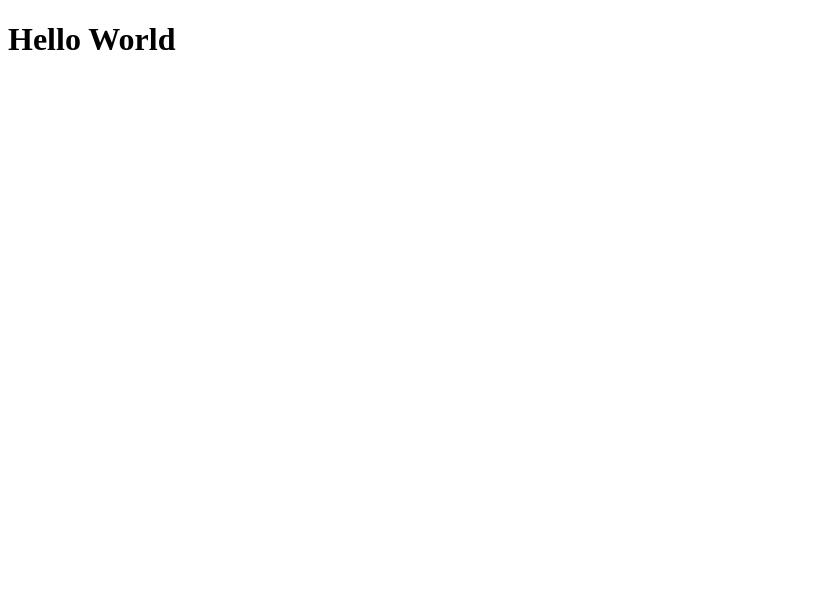
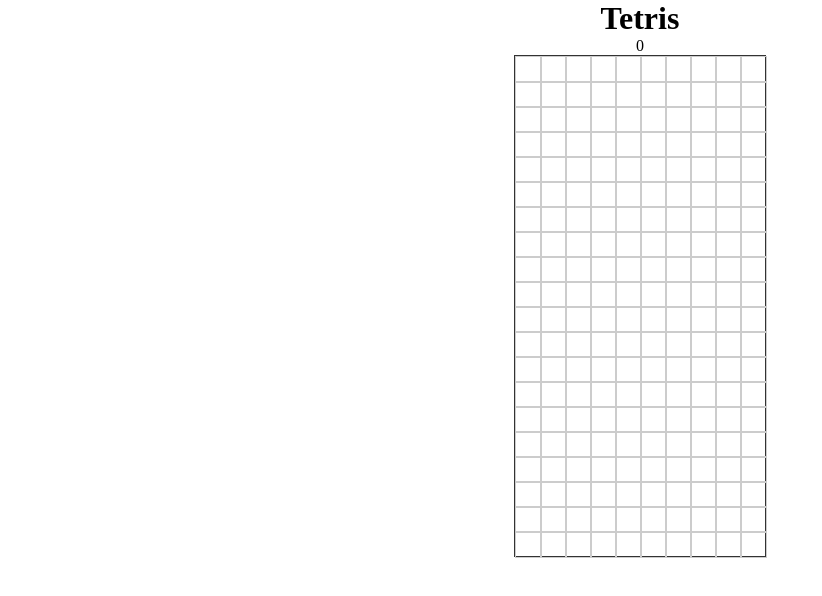
Before and after one commit to Jaek1783/tetrisGame, a Next.js app: page / in a window 1280 px wide. Shown: the top 596 px of the page, without its empty margins (0-822 px from the left). Built offline with nearby package versions, Linux system fonts and the light colour scheme.

Commit message:
게시판테이블 for문을 이용해 구현 / styled-components 설치하여 게시판디자인 구현 / 스타일컴포넌트에러 확인 후 해결

```diff
--- /dev/null
+++ b/components/game-table-matrix.tsx
@@ -0,0 +1,4 @@
+const Matrix = ()=>{
+    return<li></li>
+};
+export default Matrix;
--- /dev/null
+++ b/components/game-table.tsx
@@ -0,0 +1,16 @@
+import Matrix from "./game-table-matrix";
+const GameTable = ({matrix})=>{
+    const matrixLoop = ()=>{
+        let matrixArray = [];
+        for(let i = 0; i < matrix; i++){
+            matrixArray.push(<Matrix key={i}/>);
+        }
+        return matrixArray;
+    }
+    return <li>
+        <ul>
+            {matrixLoop()}
+        </ul>
+    </li>
+}
+export default GameTable;
--- a/package.json
+++ b/package.json
@@ -21,6 +21,10 @@
     "next": "^13.4.4",
     "react": "^18.2.0",
     "react-dom": "^18.2.0",
+    "styled-components": "^5.3.10",
     "typescript": "^5.0.4"
+  },
+  "devDependencies": {
+    "babel-plugin-styled-components": "^2.1.3"
   }
 }
--- a/pages/index.tsx
+++ b/pages/index.tsx
@@ -1,7 +1,47 @@
+import {useState} from 'react';
+import GameTable from '../components/game-table';
+import styles from 'styled-components';
 const HomePage = ()=>{
-    return <div>
-        <h1>Hello World</h1>
+    const [num, setNum] = useState(20);
+    const [matrix, setMatrix] = useState(10);
+    const tableLoop = ()=>{
+        let tableArray = [];
+        for(let i = 0; i < num; i++){
+            tableArray.push(<GameTable key={i} matrix={matrix}/>);
+        }
+        return tableArray;
+    }
+    return <div className='App'>
+        <h1>Tetris</h1>
+        <div className="score">0</div>
+        <PlayGroundStyle>
+            <ul>
+                {tableLoop()}
+            </ul>
+        </PlayGroundStyle>
     </div>
 }
 
 export default HomePage;
+
+const PlayGroundStyle = styles.div`
+ul {
+    border: 1px solid #333;
+    width:250px;
+}
+
+ul > li {
+    width:100%;
+    height:25px;
+}
+
+ul > li > ul {
+    display: flex;
+}
+
+ul >li > ul > li {
+    width:25px;
+    height:25px;
+    outline: 1px solid #ccc;
+}
+`;
--- a/styles/globals.css
+++ b/styles/globals.css
@@ -0,0 +1,13 @@
+* {
+    padding:0;
+    margin:0;
+}
+.App{
+    display:flex;
+    flex-direction: column;
+    justify-content: center;
+    align-items: center;
+}
+ul,ol,dl {
+    list-style-type: none;
+}
```
Also changed, not shown: .babelrc (added), 1 other file (tests, documents, lock files or other folders).
